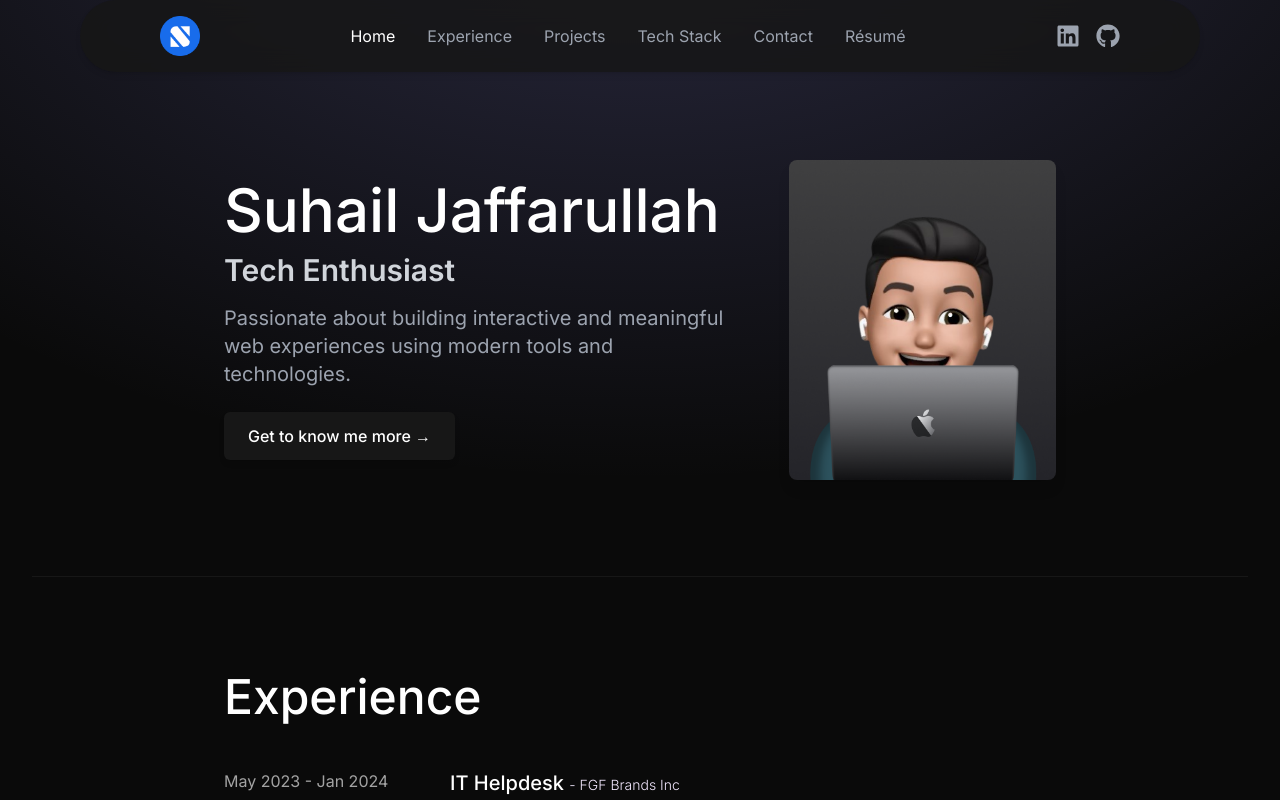
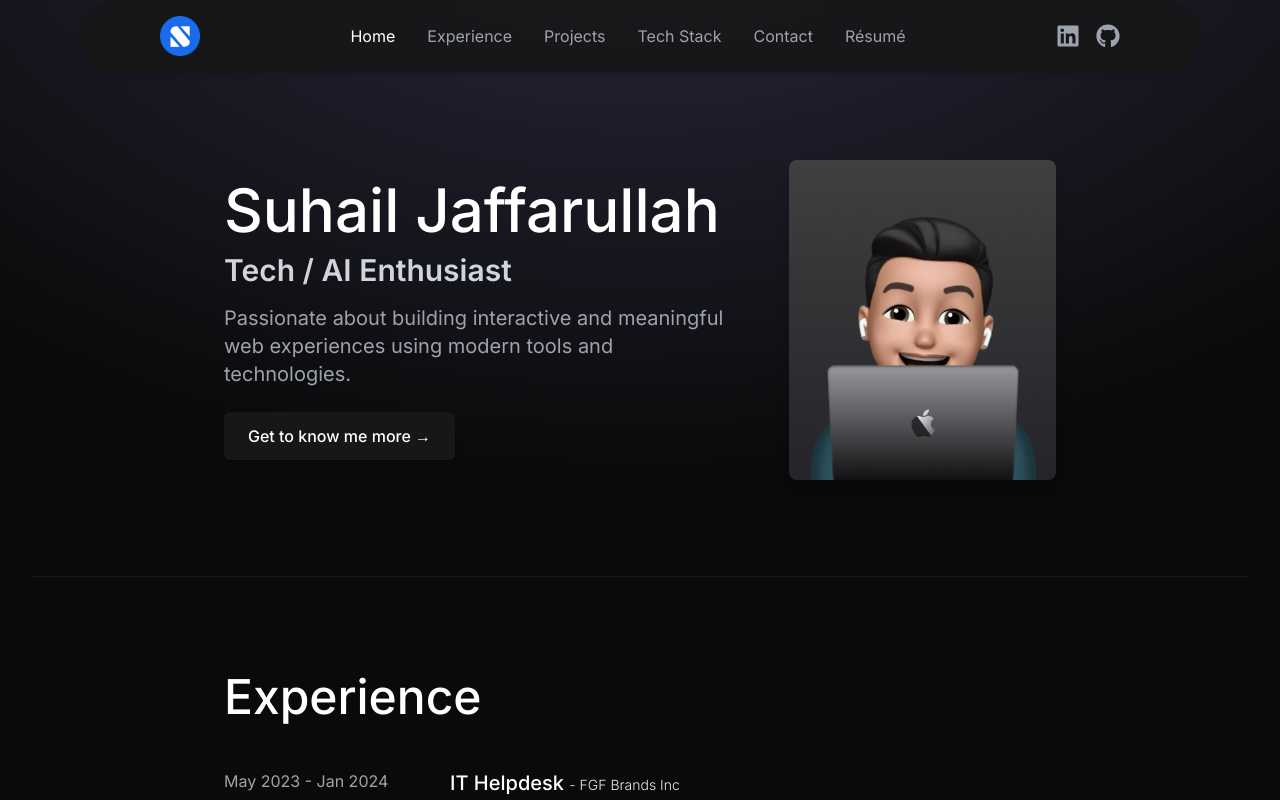
Before and after one commit to sjaffarullah/suhailj.com, a React (Vite) app: page / in a window 1280 px wide. Shown: the top 800 px of the page. Built offline with nearby package versions, Linux system fonts and the light colour scheme.

Commit message:
Made changes to the text in hero section

```diff
--- a/src/components/Hero.jsx
+++ b/src/components/Hero.jsx
@@ -39,7 +39,7 @@ const Hero = () => {
             className="text-xl sm:text-2xl lg:text-3xl font-semibold text-gray-300 leading-relaxed pb-3 sm:pb-4"
             variants={item}
           >
-            Tech Enthusiast
+            Tech / AI Enthusiast
           </motion.h2>
           <motion.p
             className="text-sm sm:text-lg lg:text-xl text-gray-400 max-w-lg mx-auto lg:mx-0 leading-relaxed"
```
